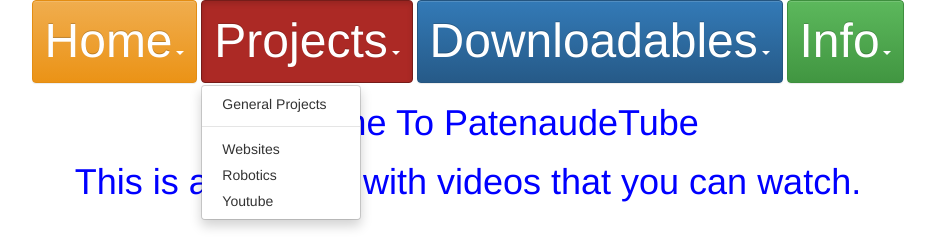
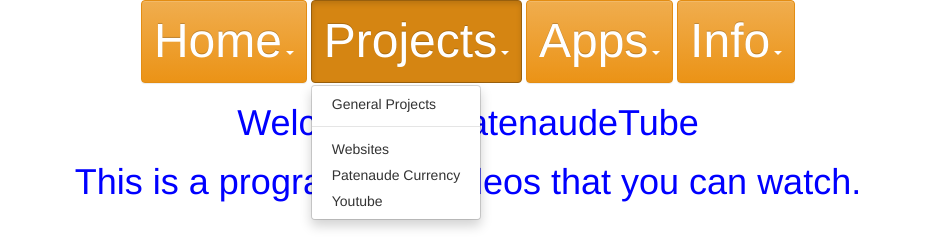
Before and after one commit to PatenaudeGroup/patenaude.github.io-PatenaudeTube, a plain HTML site: page index.html in a window 1280 px wide. Both pictures are taken after a click on the button "Projects". Shown: the top 238 px of the page, without its empty margins (172-1107 px from the left). Drawn offline with nearby package versions, Linux system fonts and the light colour scheme.

Commit message:
Update index.html

```diff
--- a/index.html
+++ b/index.html
@@ -1,3 +1,7 @@
+
+
+
+
 <!DOCTYPE html>
 <html>
   <head>
@@ -9,8 +13,8 @@
  <!-- Optional theme -->
  <link rel="stylesheet" href="https://maxcdn.bootstrapcdn.com/bootstrap/3.3.4/css/bootstrap-theme.min.css">
 
-  <body>
-    <title>Patenaude</title>
+  <body bgcolor="#E6E6FA">
+    <title>PatenaudeTube</title>
 
 
 <center>
@@ -30,29 +34,29 @@
 
 <!-- Single button -->
 <div class="btn-group">
-  <button type="button" class="btn btn-danger dropdown-toggle" data-toggle="dropdown" aria-expanded="false">
+  <button type="button" class="btn btn-warning dropdown-toggle" data-toggle="dropdown" aria-expanded="false">
    <font size=25> Projects</font> <span class="caret"></span>
   </button>
   <ul class="dropdown-menu" role="menu">
     <li><a href="http://patenaudegroup.github.io">General Projects</a></li>
     <li class="divider"></li>
     <li><a href="http://patenaudegroup.github.io">Websites</a></li>
-    <li><a href="http://patenaudegroup.github.io">Robotics</a></li>
+    <li><a href="http://patenaudegroup.github.io/patenaudecurrency">Patenaude Currency</a></li>
     <li><a herf="http://patenaudegroup.github.io"> Youtube</a></li>
   </ul>
 </div>
 
 <!-- Single button -->
 <div class="btn-group">
-  <button type="button" class="btn btn-primary dropdown-toggle" data-toggle="dropdown" aria-expanded="false">
-    <font size=25>Downloadables</font> <span class="caret"></span>
+  <button type="button" class="btn btn-warning dropdown-toggle" data-toggle="dropdown" aria-expanded="false">
+    <font size=25>Apps</font> <span class="caret"></span>
   </button>
   <ul class="dropdown-menu" role="menu">
     <li class="divider"></li>
     <li><a href="#">Games and Programs</a></li>
     <li class="divider"></li>
     <li><a href="http://patenaudegroup.github.io/patenaudegroup.github.io-callido/">Callido</a></li>
-    <li><a href="http://patenaude.github.io/gallery">PatenaudeTube</a></li>
+    <li><a href="http://patenaudegroup.github.io/patenaude.github.io-PatenaudeTube/">PatenaudeTube</a></li>
     <li><a href="http://gmisail64.github.io/projects/Starro/">Starro -By gmisail64</a></li>
     <li class="divider"></li>
     <li> <a href="#">More Coming soon!</a></li>
@@ -61,7 +65,7 @@
 
 <!-- Single button -->
 <div class="btn-group">
-  <button type="button" class="btn btn-success dropdown-toggle" data-toggle="dropdown" aria-expanded="false">
+  <button type="button" class="btn btn-warning dropdown-toggle" data-toggle="dropdown" aria-expanded="false">
    <font size=25> Info</font> <span class="caret"></span>
   </button>
   <ul class="dropdown-menu" role="menu">
@@ -71,7 +75,7 @@
     <li class="divider"></li>
   </ul>
 </div>
-</cener>
+</center>
 
 <h1><center><font color=blue>Welcome To PatenaudeTube</font></center></h1>
 <h1><center><font color=blue>This is a program with videos that you can watch.</font></center></h1>
@@ -130,23 +134,7 @@
 
 
 
-
-
-
-
-
-
-
-
-
-
-
-
 <center><h4>Created by Max T. Patenaude      Last updated 11/7/15 </h4></center>
-
-
-
-
 
 
 
```
